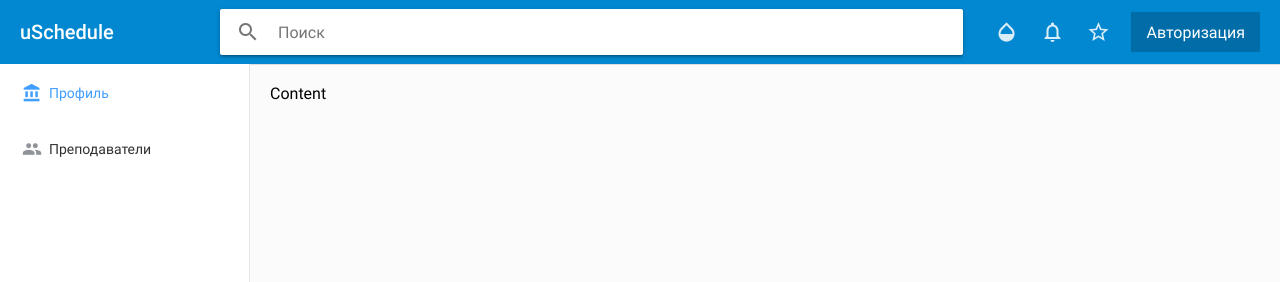
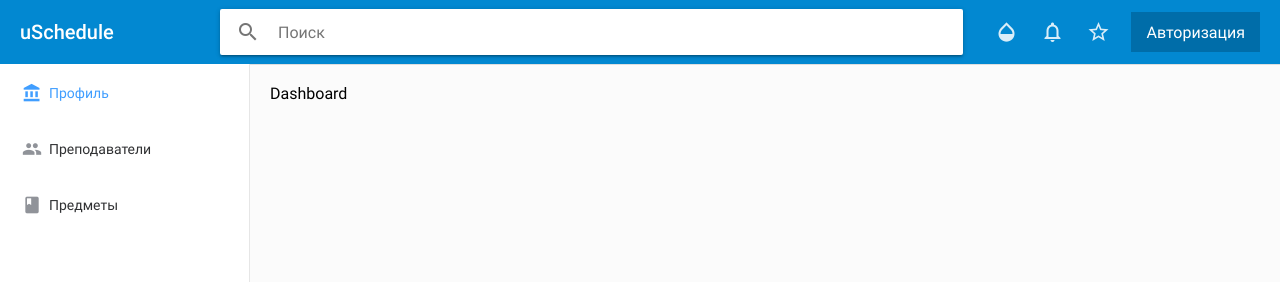
Before and after one commit to oleksiikhr/uSchedule-frontend, a Vue app: page /#/admin in a window 1280 px wide. Shown: the top 282 px of the page. Built offline with nearby package versions, Linux system fonts and the light colour scheme.

Commit message:
Basic admin sub routes. Style background in Login.vue. Fixed in admin page routes

```diff
--- a/src/components/admin/NavMenu.vue
+++ b/src/components/admin/NavMenu.vue
@@ -1,7 +1,7 @@
 <template>
   <!-- TODO Store default-active* -->
-  <el-menu router>
-    <el-menu-item v-for="(item, index) in items" :key="index" :index="item.route">
+  <el-menu default-active="/admin/" router>
+    <el-menu-item v-for="(item, index) in items" :key="index" :index="'/admin/' + item.route">
       <i class="material-icons">{{ item.icon }}</i>
       <span>{{ item.name }}</span>
     </el-menu-item>
@@ -17,7 +17,8 @@ export default {
       // TODO Correct route links
       items: [
         { route: '', name: 'Профиль', icon: 'account_balance' },
-        { route: '/admin/teachers/', name: 'Преподаватели', icon: 'people' }
+        { route: 'teachers', name: 'Преподаватели', icon: 'people' },
+        { route: 'subjects', name: 'Предметы', icon: 'book' }
       ]
     }
   }
--- a/src/views/Admin.vue
+++ b/src/views/Admin.vue
@@ -4,8 +4,7 @@
       <nav-menu />
     </el-aside>
     <el-main>
-      Content
-      <!-- TODO sub routes -->
+      <router-view />
     </el-main>
   </el-container>
 </template>
--- a/src/views/Login.vue
+++ b/src/views/Login.vue
@@ -97,7 +97,7 @@ a {
     top: 0;
     width: 100%;
     height: 100%;
-    background: rgba(14, 27, 49, 0.7);
+    background: rgba(57, 69, 90, 0.7);
     border-top-left-radius: 10px;
     border-bottom-left-radius: 10px;
   }
--- /dev/null
+++ b/src/views/admin/Dashboard.vue
@@ -0,0 +1,7 @@
+<template>
+  <div>Dashboard</div>
+</template>
+
+<script>
+
+</script>
--- /dev/null
+++ b/src/views/admin/Teachers.vue
@@ -0,0 +1,7 @@
+<template>
+  <div>Teachers</div>
+</template>
+
+<script>
+
+</script>
```
Also changed, not shown: src/router/index.js (+7 -1 lines).
